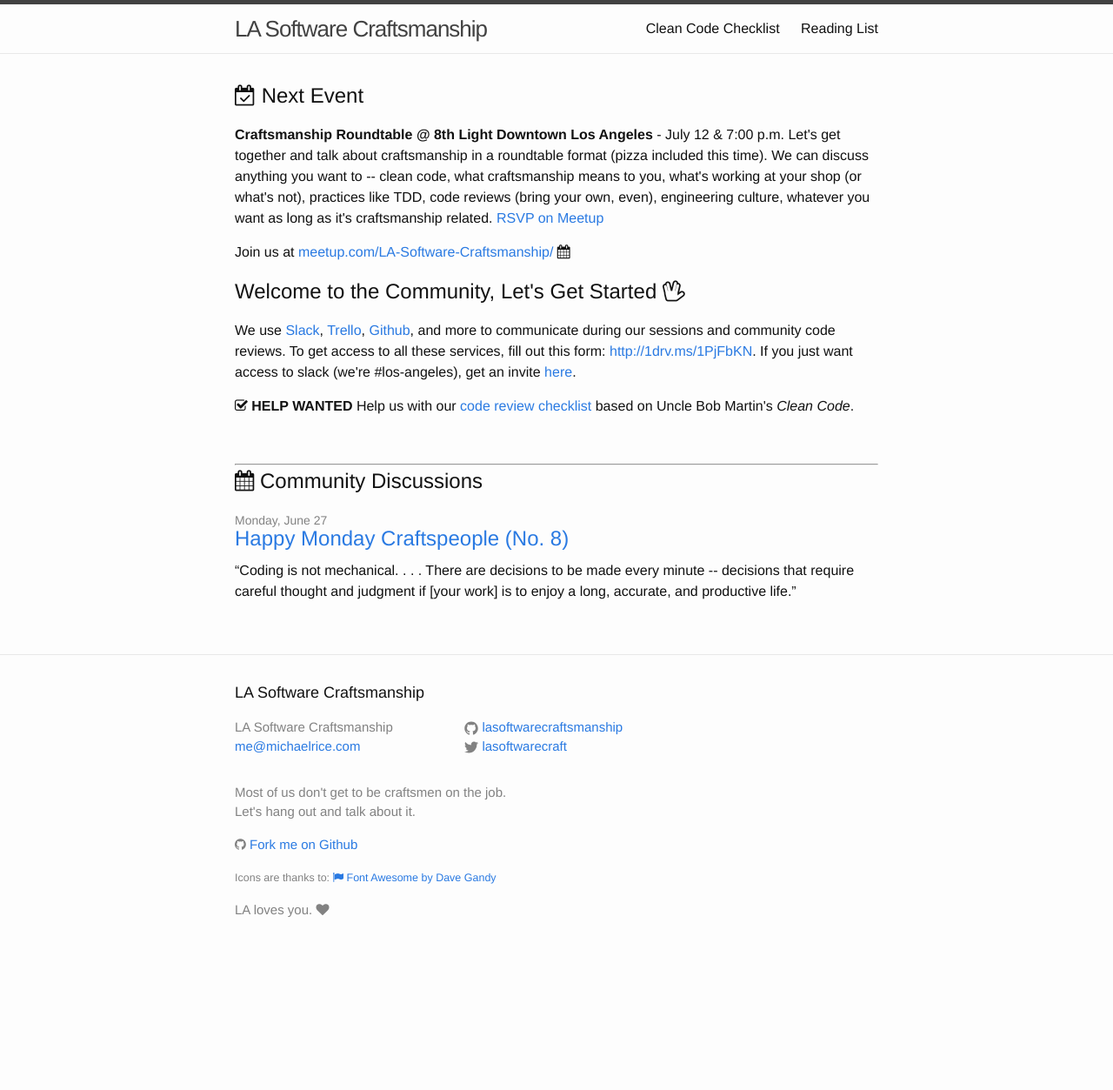
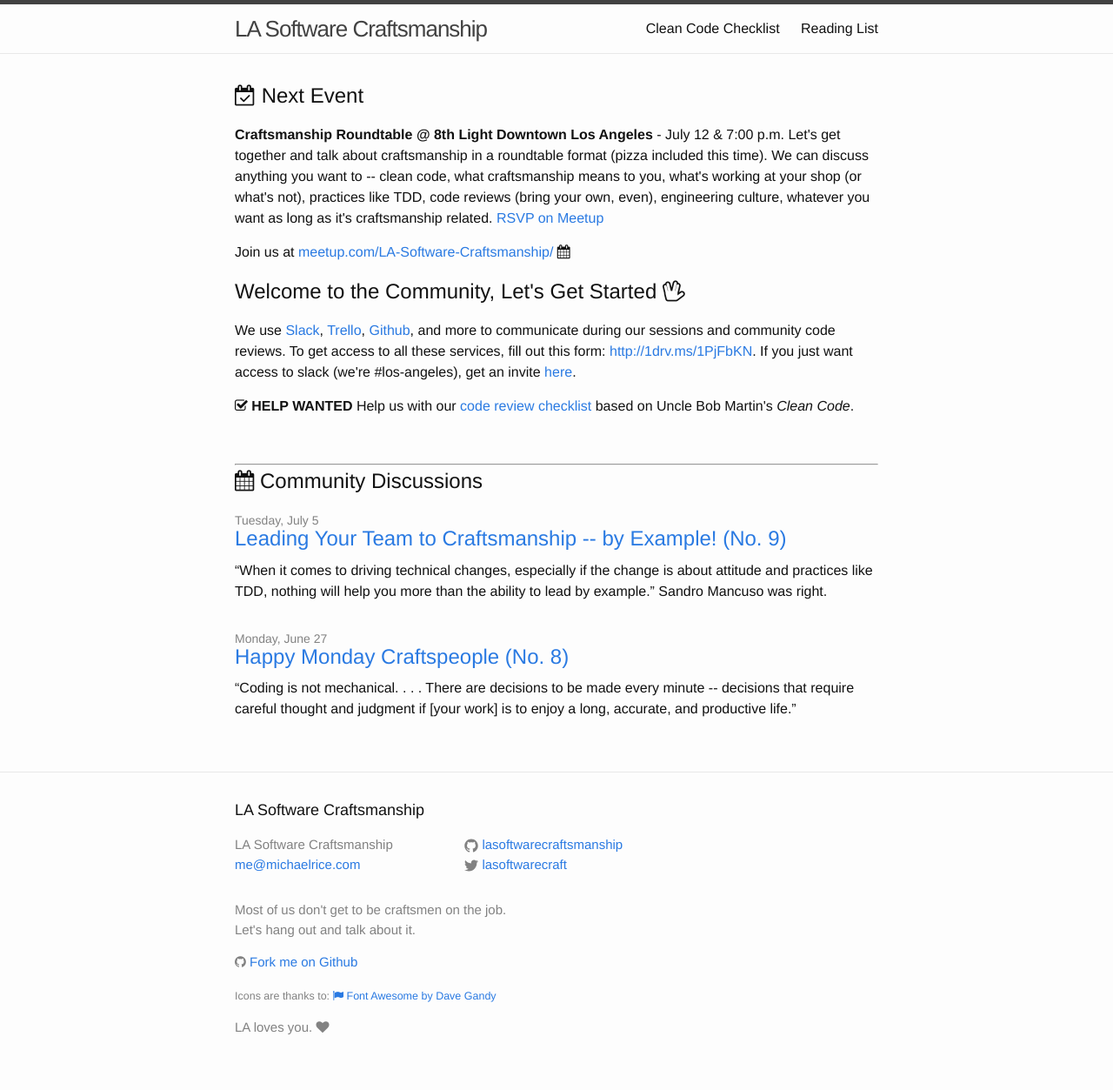
Before and after one commit to lasoftwarecraftsmanship/lasoftwarecraftsmanship.github.io, a Jekyll site: the page built from index.html, in a window 1280 px wide. Shown: the whole page at 87% size. Built offline with Jekyll 4.4.1, drawn with Linux system fonts in a browser that asks for light colours; nearby versions of some CDN libraries; before the commit the page ends 1117 px from its top, so only the background shows below that.

Commit message:
updates home with july 5 post

```diff
--- a/index.html
+++ b/index.html
@@ -30,6 +30,13 @@
   <h2><i class="fa fa-calendar"></i> Community Discussions</h2>
   <ul class="post-list">
       <li>
+        <span class="post-meta">Tuesday, July 5</span>
+        <h3>
+          <a class="post-link" href="https://www.meetup.com/LA-Software-Craftsmanship/messages/78810009/">Leading Your Team to Craftsmanship -- by Example! (No. 9)</a>
+        </h3>
+        <p>“When it comes to driving technical changes, especially if the change is about attitude and practices like TDD, nothing will help you more than the ability to lead by example.” Sandro Mancuso was right.</p>
+      </li>
+      <li>
         <span class="post-meta">Monday, June 27</span>
         <h3>
           <a class="post-link" href="https://www.meetup.com/LA-Software-Craftsmanship/messages/78780124/">Happy Monday Craftspeople (No. 8)</a>
```
